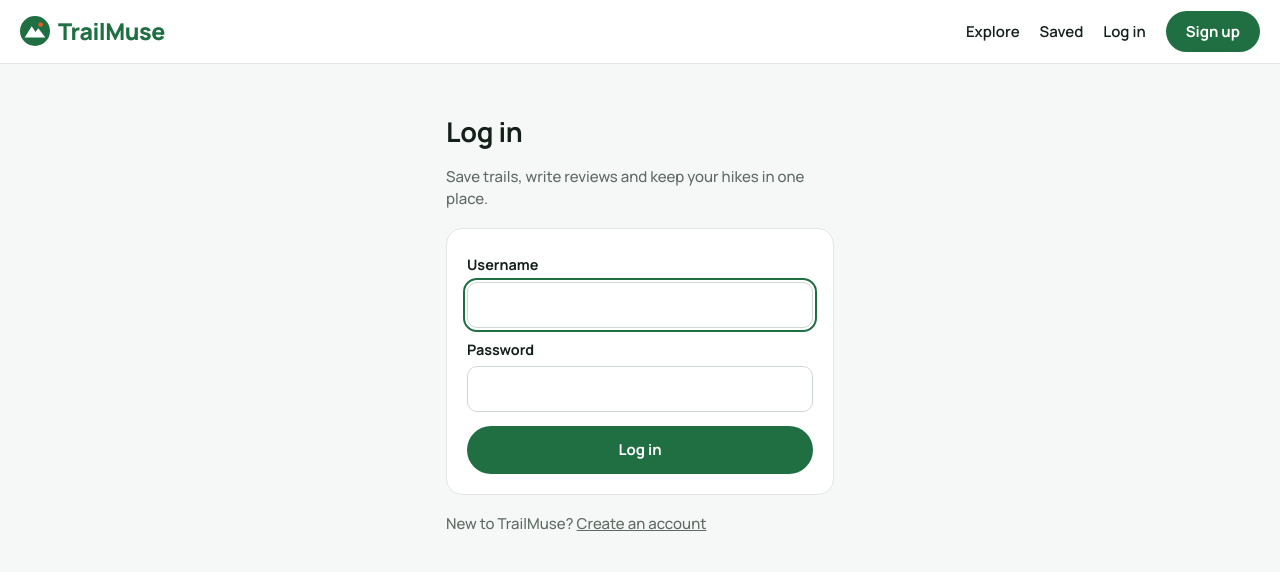
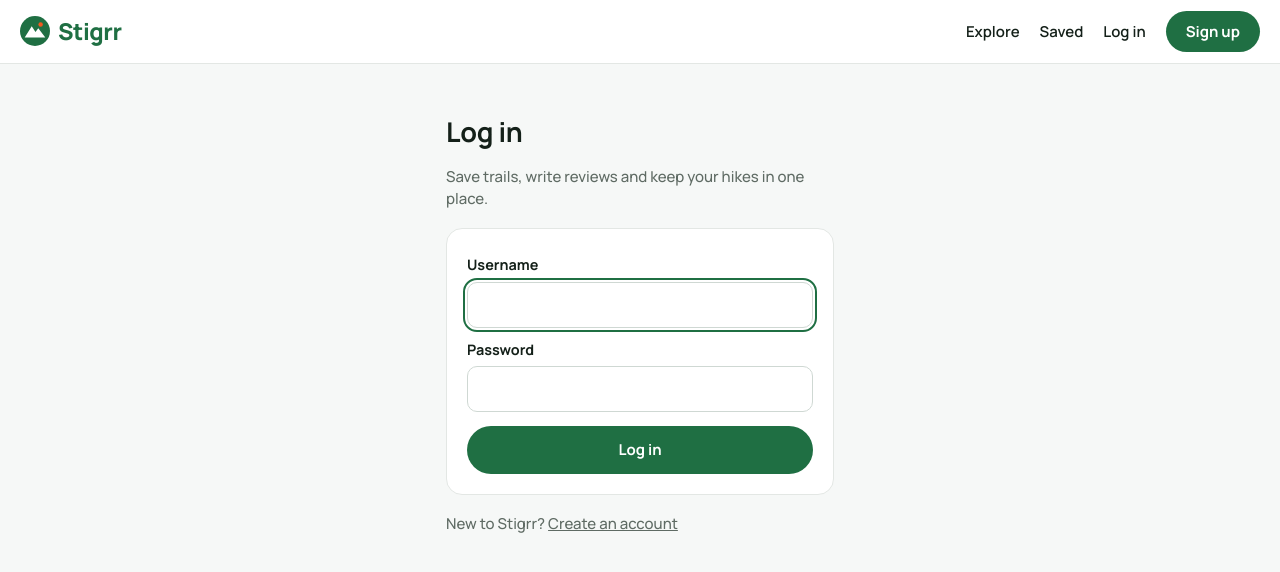
Before and after one commit to rnvikasreddy/trailmuse, a Django app: page /accounts/login/ in a window 1280 px wide. Shown: the top 572 px of the page. Run offline with Django 5.2, Linux system fonts and the light colour scheme.

Commit message:
Rename the app to Stigrr
Co-Authored-By: Claude Opus 5.5 (1M context) <noreply@anthropic.com>
Claude-Session: https://claude.ai/code/session_01QxF5fyxyAT4cphfg6WL4DN

```diff
--- a/accounts/templates/registration/login.html
+++ b/accounts/templates/registration/login.html
@@ -14,6 +14,6 @@
     <input type="hidden" name="next" value="{{ next|default:'/' }}">
     <button class="pill wide" type="submit">Log in</button>
   </form>
-  <p class="muted">New to TrailMuse? <a href="{% url 'signup' %}?next={{ next|urlencode }}">Create an account</a></p>
+  <p class="muted">New to Stigrr? <a href="{% url 'signup' %}?next={{ next|urlencode }}">Create an account</a></p>
 </main>
 {% endblock %}
--- a/config/settings.py
+++ b/config/settings.py
@@ -1,4 +1,4 @@
-"""TrailMuse settings. Everything environment-specific comes from environment variables (see .env.example)."""
+"""Stigrr settings. Everything environment-specific comes from environment variables (see .env.example)."""
 import os
 from pathlib import Path
 
@@ -111,7 +111,7 @@ if not DEBUG:
     SESSION_COOKIE_SECURE = True
     CSRF_COOKIE_SECURE = True
 
-# --- TrailMuse ---
+# --- Stigrr ---
 # Map tiles. With a MapTiler key the app uses MapTiler's outdoor style; without one it
 # falls back to OpenStreetMap's public raster tiles, which are fine for development only.
 MAPTILER_KEY = os.environ.get("MAPTILER_KEY", "")
--- a/trails/admin.py
+++ b/trails/admin.py
@@ -45,4 +45,4 @@ class PhotoAdmin(admin.ModelAdmin):
 
 admin.site.register(SavedTrail)
 admin.site.register(Activity, GISModelAdmin)
-admin.site.site_header = "TrailMuse admin"
+admin.site.site_header = "Stigrr admin"
--- a/trails/osm.py
+++ b/trails/osm.py
@@ -1,4 +1,4 @@
-"""Turn OpenStreetMap data (from the Overpass API) into TrailMuse trails and parks.
+"""Turn OpenStreetMap data (from the Overpass API) into Stigrr trails and parks.
 
 The importer works on Overpass JSON with `out geom`, so every way and relation member
 carries its own coordinates and no separate node lookup is needed.
@@ -40,7 +40,7 @@ out geom tags;"""
 
 
 def fetch_overpass(url, query, timeout=300):
-    resp = requests.post(url, data={"data": query}, timeout=timeout, headers={"User-Agent": "TrailMuse importer"})
+    resp = requests.post(url, data={"data": query}, timeout=timeout, headers={"User-Agent": "Stigrr importer"})
     resp.raise_for_status()
     return resp.json()
 
--- a/trails/static/trails/app.css
+++ b/trails/static/trails/app.css
@@ -1,4 +1,4 @@
-/* TrailMuse — map-first layout: white top bar, full-bleed map, floating left panel (bottom sheet on phones), filter chips over the map. One light look, like outdoor map apps. */
+/* Stigrr — map-first layout: white top bar, full-bleed map, floating left panel (bottom sheet on phones), filter chips over the map. One light look, like outdoor map apps. */
 :root {
   color-scheme: light;
   --bg: #ffffff;
--- a/trails/static/trails/app.js
+++ b/trails/static/trails/app.js
@@ -1,4 +1,4 @@
-/* TrailMuse explore page: map, filters, trail list and trail pages. Plain JS, no build step. */
+/* Stigrr explore page: map, filters, trail list and trail pages. Plain JS, no build step. */
 (function () {
   "use strict";
   var CFG = JSON.parse(document.getElementById("app-config").textContent);
@@ -211,7 +211,7 @@
 
   function showTrail(t, fly) {
     state.trail = t; byslug[t.slug] = Object.assign(byslug[t.slug] || {}, t);
-    document.title = t.name + " · TrailMuse";
+    document.title = t.name + " · Stigrr";
     $("searchArea").hidden = true;
     renderTrail(t);
     setStarts();
@@ -227,7 +227,7 @@
   function closeTrail(push) {
     state.trail = null;
     if (map.getSource("selected")) map.getSource("selected").setData({ type: "FeatureCollection", features: [] });
-    document.title = "TrailMuse";
+    document.title = "Stigrr";
     if (push !== false) history.pushState({}, "", state.saved ? "/saved/" : "/");
     setStarts(); renderList();
     // Return the map to where the list was, so the list matches what it showed before.
--- a/trails/templates/trails/base.html
+++ b/trails/templates/trails/base.html
@@ -3,7 +3,7 @@
 <head>
   <meta charset="utf-8">
   <meta name="viewport" content="width=device-width, initial-scale=1, viewport-fit=cover">
-  <title>{% if page_title %}{{ page_title }} · {% endif %}TrailMuse</title>
+  <title>{% if page_title %}{{ page_title }} · {% endif %}Stigrr</title>
   <meta name="description" content="{{ page_description|default:'Find a trail for whatever you are in the mood for: waterfalls, redwoods, sunsets, a workout or a quiet escape.' }}">
   <link rel="icon" href="{% static 'trails/logo.svg' %}" type="image/svg+xml">
   <link rel="preconnect" href="https://fonts.googleapis.com">
@@ -13,9 +13,9 @@
 </head>
 <body class="{% block body_class %}{% endblock %}">
   <header class="topbar">
-    <a class="logo" href="{% url 'explore' %}" aria-label="TrailMuse home">
+    <a class="logo" href="{% url 'explore' %}" aria-label="Stigrr home">
       <img src="{% static 'trails/logo.svg' %}" alt="" width="30" height="30">
-      <span>TrailMuse</span>
+      <span>Stigrr</span>
     </a>
     {% block search %}<div class="search-spacer"></div>{% endblock %}
     <nav class="nav">
```
Also changed, not shown: README.md, 1 other file.
